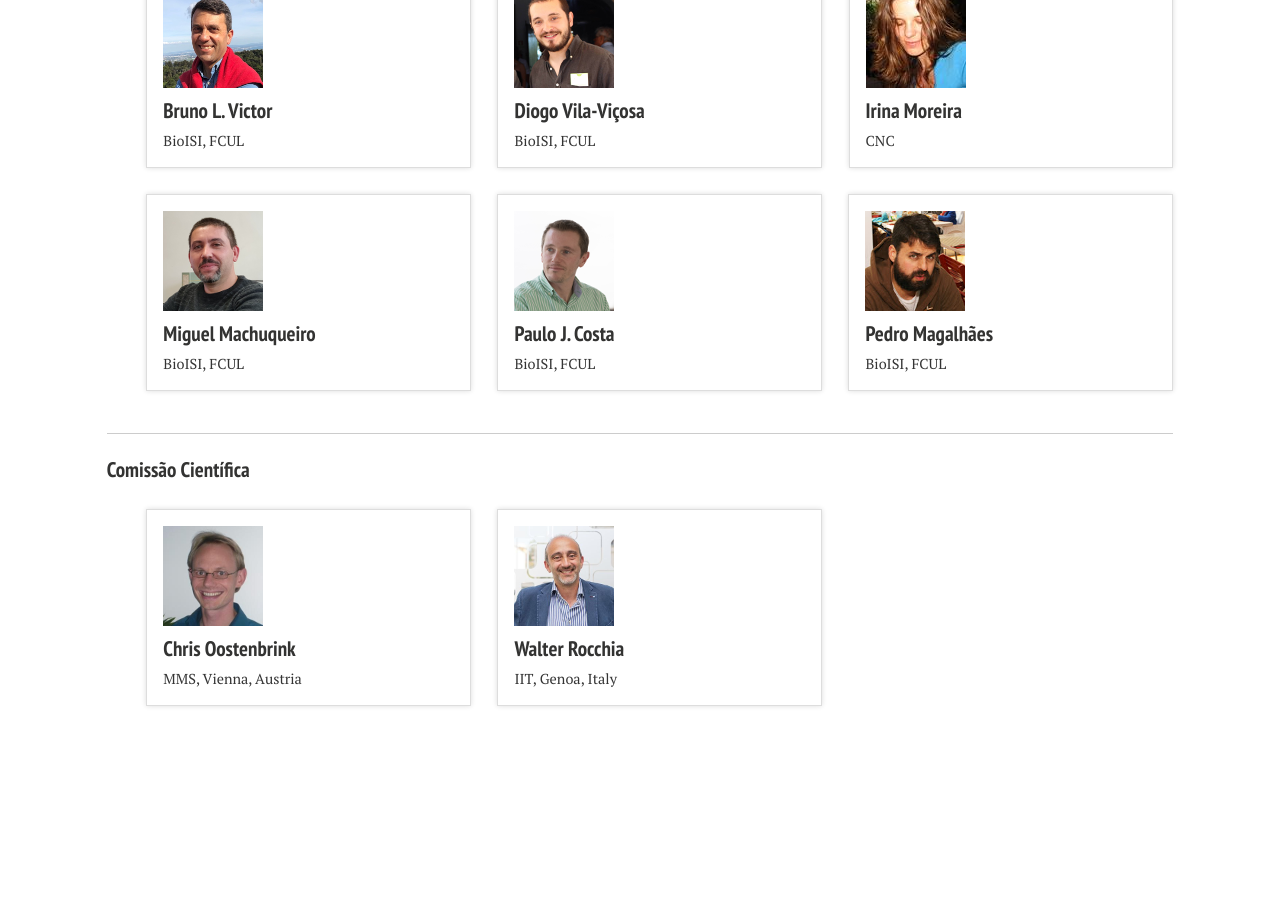
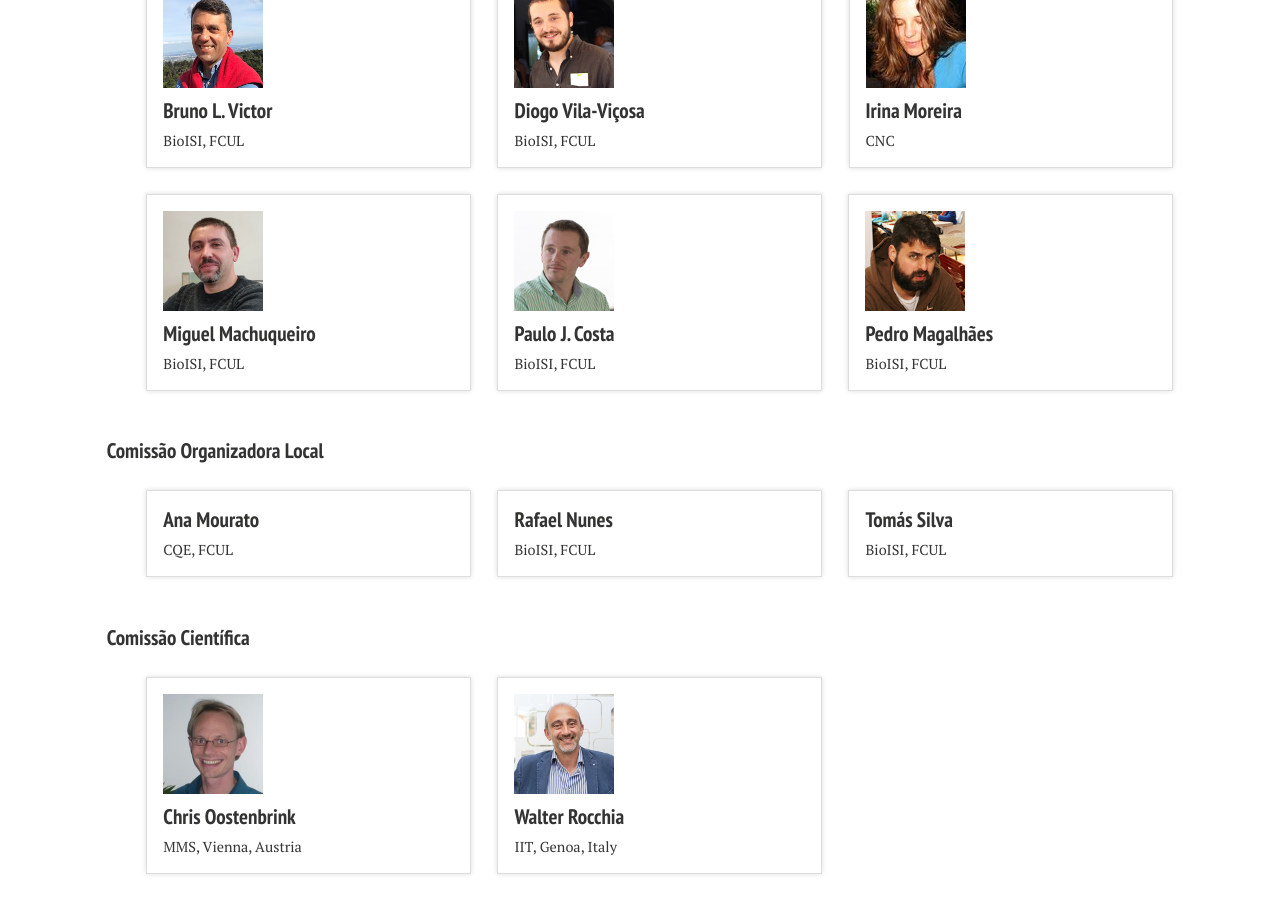
Before and after one commit to ejibce/ejibce.github.io, a Jekyll site: the page built from acerca/index.md, in a window 1280 px wide and 900 px high, scrolled down 1373 px. Built offline with Jekyll 4.4.1, drawn with Linux system fonts in a browser that asks for light colours; nearby versions of some CDN libraries; before the commit the page ends 2106 px from its top, so only the background shows below that.

Commit message:
added local organizing committee

```diff
--- /dev/null
+++ b/_data/organizacaolocal.yml
@@ -0,0 +1,14 @@
+-   name: Ana Mourato
+    position: CQE, FCUL
+    url:
+    avatar:
+
+-   name: Rafael Nunes
+    position: BioISI, FCUL
+    url:
+    avatar:
+
+-   name: Tomás Silva
+    position: BioISI, FCUL
+    url:
+    avatar:
--- a/_layouts/acerca.html
+++ b/_layouts/acerca.html
@@ -59,7 +59,20 @@
           </li>
           {% endfor %}
         </ul>
-        <hr />
+
+	<h3>Comissão Organizadora Local</h3>
+        <ul class="rig columns-3">
+          {% for member in site.data.organizacaolocal %}
+          <li class="boxed">
+            <h3>{{ member.name }}</h3>
+            <a class='mem-position'>{{ member.position }}</a>
+            {% if member.bio %}
+            <p class='mem-bio'>{{ member.bio }}</p>
+            {% endif %}
+          </li>
+          {% endfor %}
+        </ul>
+
         <h3>Comissão Científica</h3>
         <ul class="rig columns-3">
           {% for member in site.data.cientifico %}
```
Lines whose indentation alone changed are shown as unchanged.
